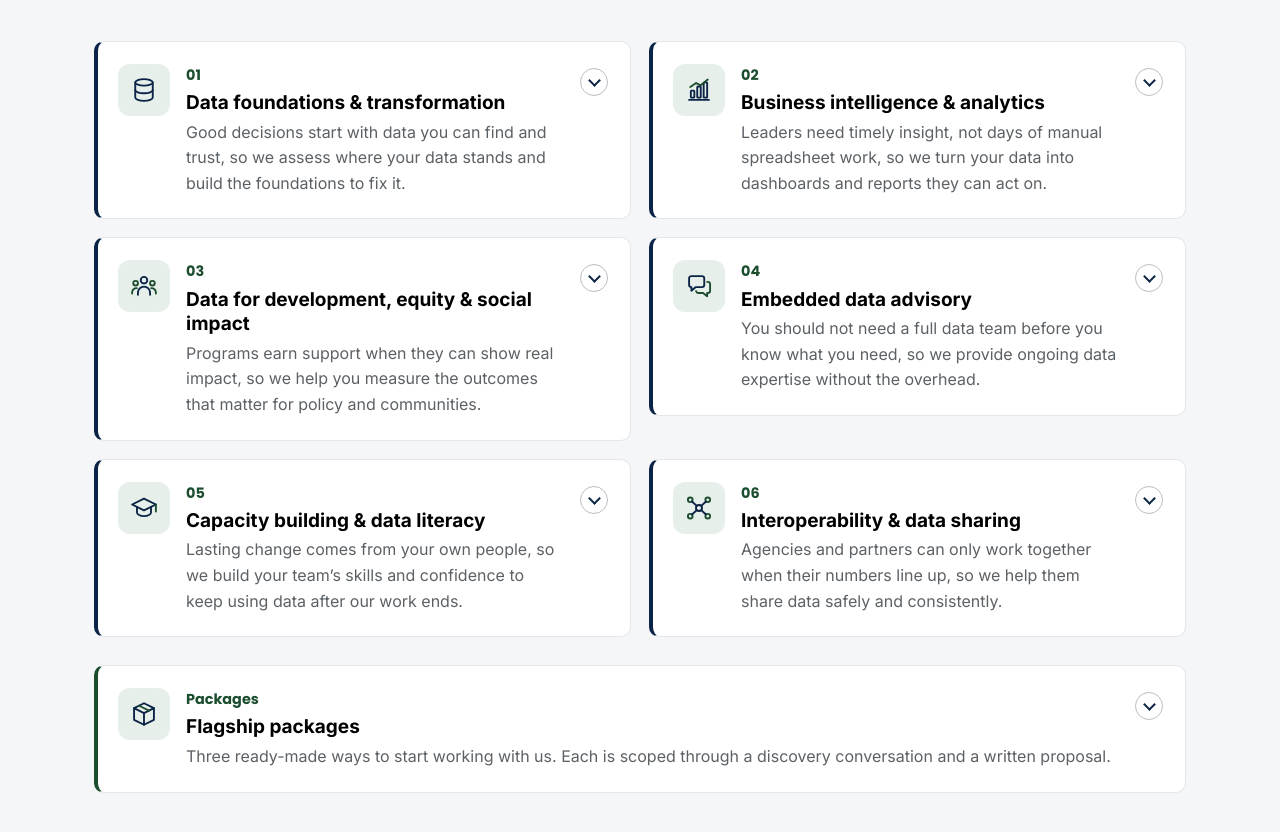
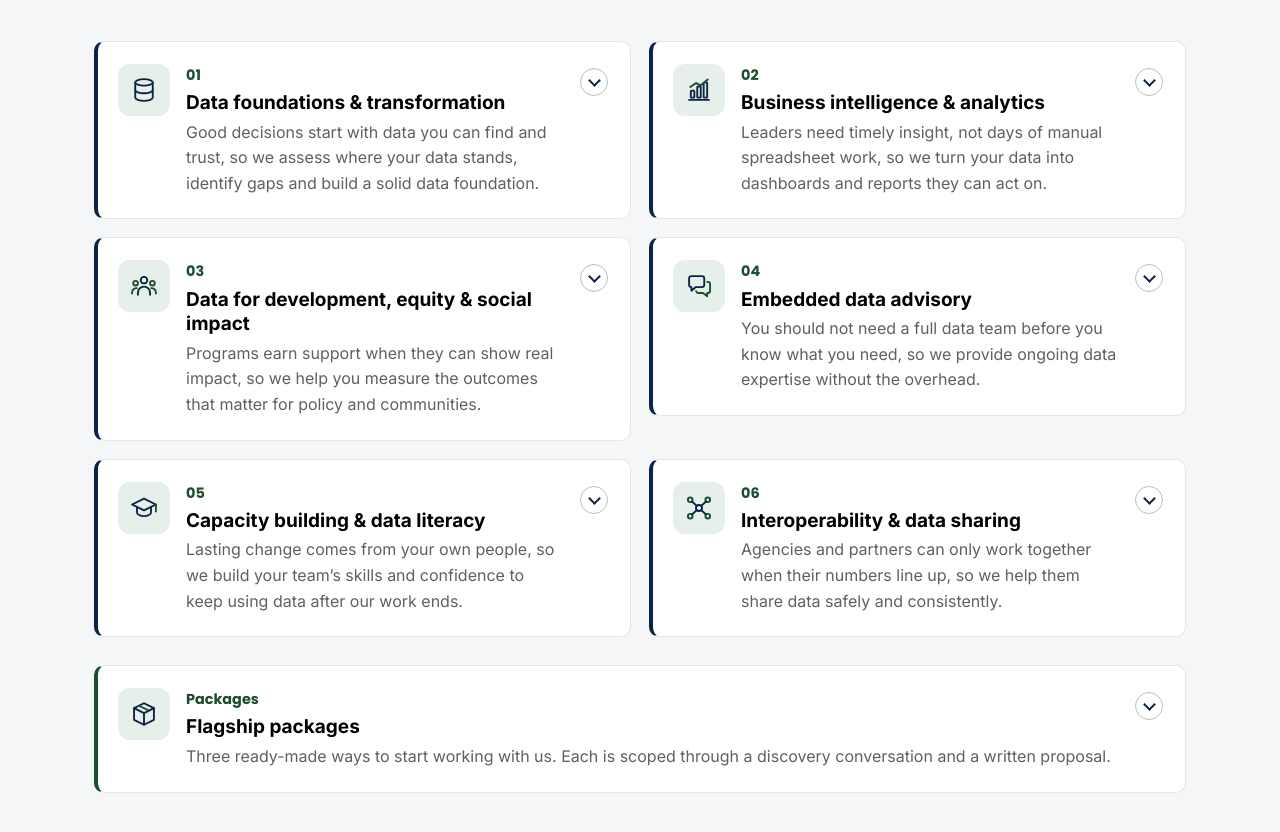
Before and after one commit to josiarivita/datasense-pasifik, a plain HTML site: page index.html in a window 1280 px wide. Shown: the part 1478-2310 px from the top of the page. Drawn offline with Linux system fonts and the light colour scheme.

Commit message:
Refine service 1 statement
Co-Authored-By: Claude Opus 5.5 <noreply@anthropic.com>
Claude-Session: https://claude.ai/code/session_018Po8MqoVkQw7DMMZ5tzZBa

```diff
--- a/index.html
+++ b/index.html
@@ -409,7 +409,7 @@
         <details class="svc" name="svc">
           <summary>
             <span class="svc-icon" aria-hidden="true"><svg viewBox="0 0 24 24" width="28" height="28"><ellipse cx="12" cy="5.5" rx="7.5" ry="2.8"/><path d="M4.5 5.5v6.5c0 1.5 3.4 2.8 7.5 2.8s7.5-1.3 7.5-2.8V5.5"/><path d="M4.5 12v6.5c0 1.5 3.4 2.8 7.5 2.8s7.5-1.3 7.5-2.8V12"/></svg></span>
-            <span class="svc-head"><span class="num">01</span><span class="svc-title">Data foundations &amp; transformation</span><span class="svc-desc">Good decisions start with data you can find and trust, so we assess where your data stands and build the foundations to fix it.</span></span>
+            <span class="svc-head"><span class="num">01</span><span class="svc-title">Data foundations &amp; transformation</span><span class="svc-desc">Good decisions start with data you can find and trust, so we assess where your data stands, identify gaps and build a solid data foundation.</span></span>
             <span class="chev" aria-hidden="true"></span>
           </summary>
           <div class="svc-body">
```
